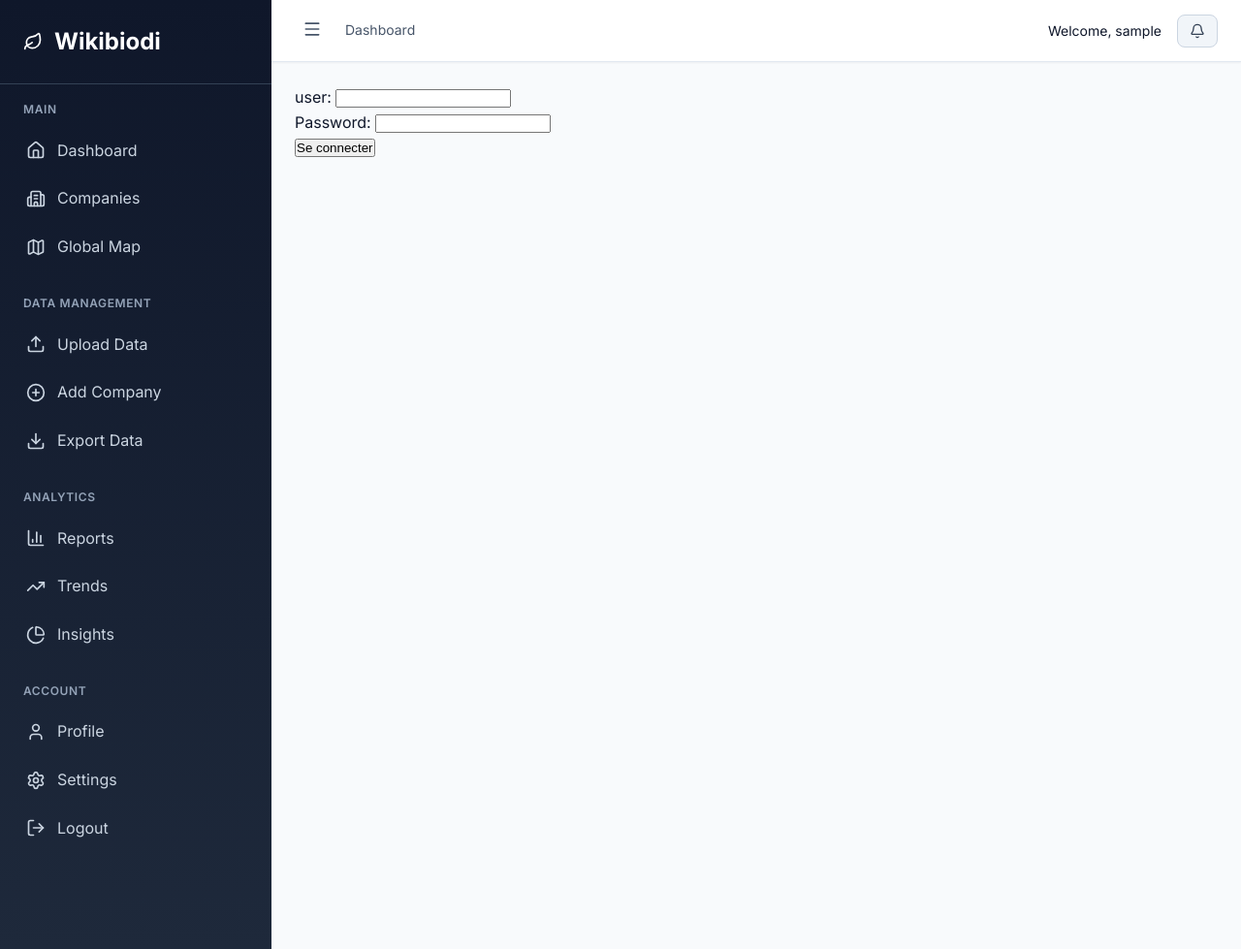
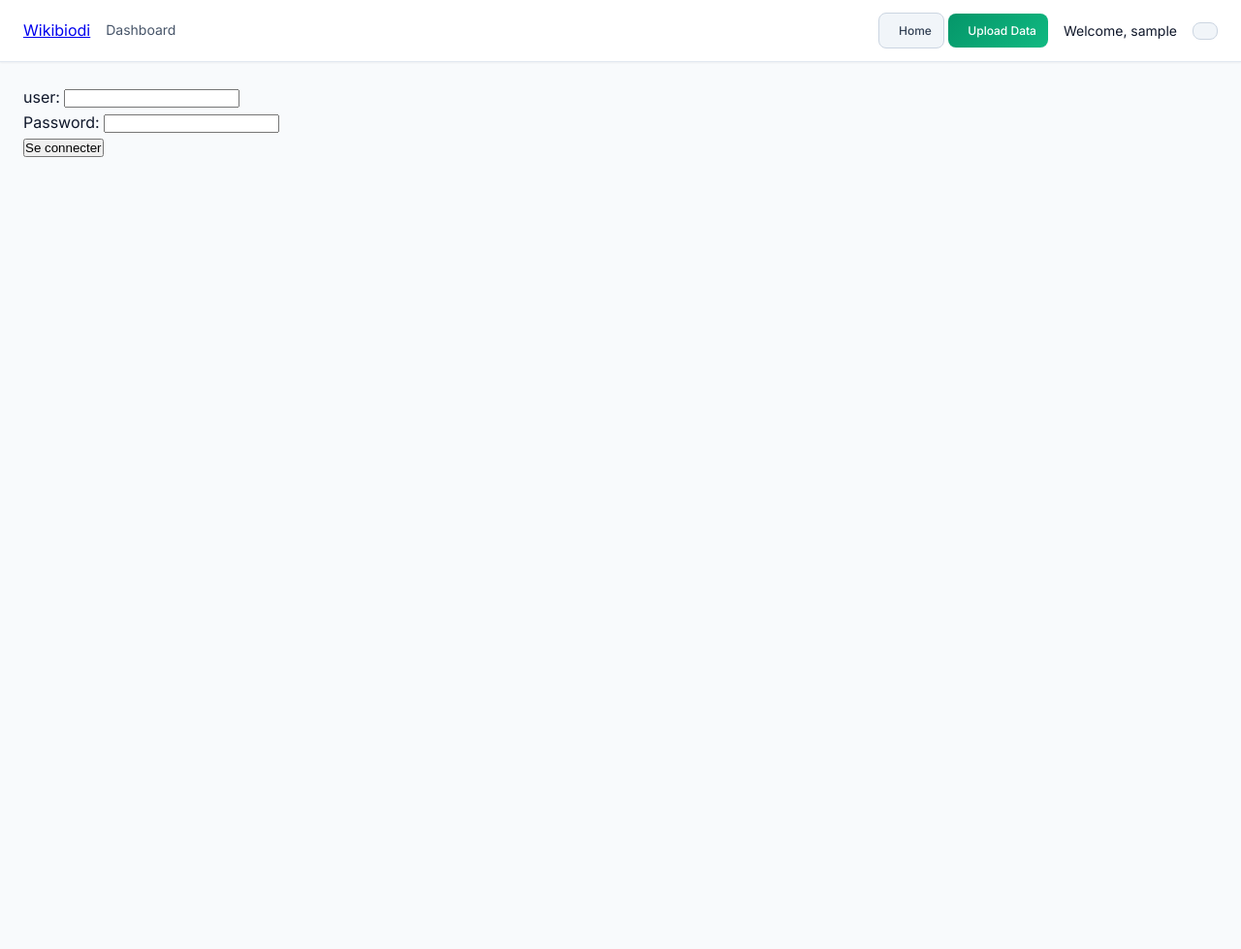
Before and after one commit to eheurard/wikibiodi, a Django app: page / in a window 1280 px wide. Shown: the whole page at 97% size. Run offline with Django 4.2, Linux system fonts and the light colour scheme; the visitor is signed in with stand-in values (Sample User, id 1).

Commit message:
remove sidebar

```diff
--- a/blog/templates/blog/company_general.html
+++ b/blog/templates/blog/company_general.html
@@ -2,6 +2,8 @@
 {% load static %}
 
 {% block title %}{{ company.name }} - Company Details{% endblock %}
+
+{% block content %}
 
 {% block breadcrumb %}
 <a href="{% url 'home' %}" style="color: var(--primary-600); text-decoration: none;">Dashboard</a>
@@ -9,7 +11,6 @@
 <span>{{ company.name }}</span>
 {% endblock %}
 
-{% block content %}
 <!-- Page Header -->
 <div class="page-header">
     <div class="flex justify-between items-start">
--- a/static/css/app.css
+++ b/static/css/app.css
@@ -113,13 +113,17 @@
 
 .main-content {
     flex: 1;
+    min-height: 100vh;
+    background-color: var(--primary-50);
+    width: 100%;
+}
+
+.main-content.with-sidebar {
     margin-left: var(--sidebar-width);
     transition: margin-left 0.3s ease;
-    min-height: 100vh;
-    background-color: var(--primary-50);
 }
 
-.main-content.expanded {
+.main-content.with-sidebar.expanded {
     margin-left: 0;
 }
 
@@ -725,7 +729,7 @@
         transform: translateX(0);
     }
 
-    .main-content {
+    .main-content.with-sidebar {
         margin-left: 0;
     }
 
@@ -739,6 +743,18 @@
 
     .content-wrapper {
         padding: var(--space-4);
+    }
+
+    .nav-actions .btn-text {
+        display: none;
+    }
+
+    .logo-text {
+        display: none;
+    }
+
+    .nav-actions {
+        gap: var(--space-2);
     }
 }
 
--- a/templates/base.html
+++ b/templates/base.html
@@ -24,92 +24,26 @@
 </head>
 <body>
     <div class="app-container">
-        <!-- Sidebar -->
-        <aside class="sidebar" id="sidebar">
-            <div class="sidebar-header">
-                <a href="{% url 'home' %}" class="logo">
-                    <i data-lucide="leaf" class="nav-icon"></i>
-                    Wikibiodi
-                </a>
-            </div>
-
-            <nav class="sidebar-nav">
-                <div class="nav-section">
-                    <div class="nav-section-title">Main</div>
-                    <a href="{% url 'home' %}" class="nav-link {% if request.resolver_match.url_name == 'home' %}active{% endif %}">
-                        <i data-lucide="home" class="nav-icon"></i>
-                        Dashboard
-                    </a>
-                    <a href="#" class="nav-link">
-                        <i data-lucide="building-2" class="nav-icon"></i>
-                        Companies
-                    </a>
-                    <a href="#" class="nav-link">
-                        <i data-lucide="map" class="nav-icon"></i>
-                        Global Map
-                    </a>
-                </div>
-
-                <div class="nav-section">
-                    <div class="nav-section-title">Data Management</div>
-                    <a href="{% url 'upload_data' %}" class="nav-link {% if request.resolver_match.url_name == 'upload_data' %}active{% endif %}">
-                        <i data-lucide="upload" class="nav-icon"></i>
-                        Upload Data
-                    </a>
-                    <a href="{% url 'add_company' %}" class="nav-link {% if request.resolver_match.url_name == 'add_company' %}active{% endif %}">
-                        <i data-lucide="plus-circle" class="nav-icon"></i>
-                        Add Company
-                    </a>
-                    <a href="#" class="nav-link">
-                        <i data-lucide="download" class="nav-icon"></i>
-                        Export Data
-                    </a>
-                </div>
-
-                <div class="nav-section">
-                    <div class="nav-section-title">Analytics</div>
-                    <a href="#" class="nav-link">
-                        <i data-lucide="bar-chart-3" class="nav-icon"></i>
-                        Reports
-                    </a>
-                    <a href="#" class="nav-link">
-                        <i data-lucide="trending-up" class="nav-icon"></i>
-                        Trends
-                    </a>
-                    <a href="#" class="nav-link">
-                        <i data-lucide="pie-chart" class="nav-icon"></i>
-                        Insights
-                    </a>
-                </div>
-
-                {% if user.is_authenticated %}
-                <div class="nav-section">
-                    <div class="nav-section-title">Account</div>
-                    <a href="#" class="nav-link">
-                        <i data-lucide="user" class="nav-icon"></i>
-                        Profile
-                    </a>
-                    <a href="#" class="nav-link">
-                        <i data-lucide="settings" class="nav-icon"></i>
-                        Settings
-                    </a>
-                    <a href="{% url 'logout' %}" class="nav-link">
-                        <i data-lucide="log-out" class="nav-icon"></i>
-                        Logout
-                    </a>
-                </div>
-                {% endif %}
-            </nav>
-        </aside>
+        <!-- Sidebar (only for company pages) -->
+        {% block sidebar %}{% endblock %}
 
         <!-- Main Content -->
-        <main class="main-content" id="mainContent">
+        <main class="main-content {% block main_content_class %}{% endblock %}" id="mainContent">
             <!-- Top Navigation -->
             <header class="top-nav">
                 <div class="nav-left">
-                    <button class="menu-toggle" id="menuToggle">
+                    {% block nav_left %}
+                    <button class="menu-toggle" id="menuToggle" style="display: none;">
                         <i data-lucide="menu" width="20" height="20"></i>
                     </button>
+                    {% endblock %}
+
+                    <div class="logo-section">
+                        <a href="{% url 'home' %}" class="logo-link">
+                            <i data-lucide="leaf" width="24" height="24" style="color: var(--accent-600);"></i>
+                            <span class="logo-text">Wikibiodi</span>
+                        </a>
+                    </div>
 
                     <nav class="breadcrumb">
                         {% block breadcrumb %}
@@ -119,6 +53,17 @@
                 </div>
 
                 <div class="nav-right">
+                    <div class="nav-actions">
+                        <a href="{% url 'home' %}" class="btn btn-secondary btn-sm nav-btn">
+                            <i data-lucide="home" width="16" height="16"></i>
+                            <span class="btn-text">Home</span>
+                        </a>
+                        <a href="{% url 'upload_data' %}" class="btn btn-primary btn-sm nav-btn">
+                            <i data-lucide="upload" width="16" height="16"></i>
+                            <span class="btn-text">Upload Data</span>
+                        </a>
+                    </div>
+
                     {% if user.is_authenticated %}
                         <div class="user-info">
                             <span class="text-sm">Welcome, {{ user.username }}</span>
@@ -166,54 +111,6 @@
     <!-- JavaScript -->
     <script src="https://unpkg.com/leaflet@1.9.3/dist/leaflet.js"></script>
 
-    <script>
-        // Initialize Lucide icons
-        lucide.createIcons();
-
-        // Sidebar toggle functionality
-        document.addEventListener('DOMContentLoaded', function() {
-            const menuToggle = document.getElementById('menuToggle');
-            const sidebar = document.getElementById('sidebar');
-            const mainContent = document.getElementById('mainContent');
-
-            menuToggle.addEventListener('click', function() {
-                sidebar.classList.toggle('collapsed');
-                mainContent.classList.toggle('expanded');
-            });
-
-            // Auto-close sidebar on mobile when clicking outside
-            document.addEventListener('click', function(event) {
-                if (window.innerWidth <= 768) {
-                    if (!sidebar.contains(event.target) && !menuToggle.contains(event.target)) {
-                        sidebar.classList.add('collapsed');
-                        mainContent.classList.add('expanded');
-                    }
-                }
-            });
-
-            // Handle window resize
-            window.addEventListener('resize', function() {
-                if (window.innerWidth <= 768) {
-                    sidebar.classList.add('collapsed');
-                    mainContent.classList.add('expanded');
-                } else {
-                    sidebar.classList.remove('collapsed');
-                    mainContent.classList.remove('expanded');
-                }
-            });
-
-            // Auto-hide alerts after 5 seconds
-            const alerts = document.querySelectorAll('.alert');
-            alerts.forEach(alert => {
-                setTimeout(() => {
-                    if (alert.parentElement) {
-                        alert.remove();
-                    }
-                }, 5000);
-            });
-        });
-    </script>
-
     {% block extra_js %}{% endblock %}
 </body>
 </html>
```
